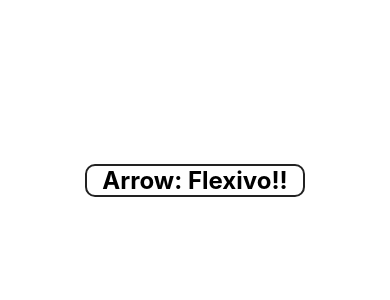
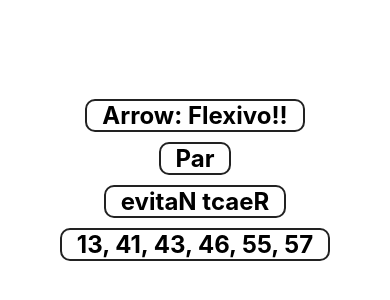
Before and after one commit to NiltonMorais/exercicios-curso-react-native, a React Native app: screen / in a window 390 px wide. Shown: the part 242-542 px from the top of the page. Built offline with nearby package versions, Linux system fonts and the light colour scheme.

Commit message:
component Multi

```diff
--- a/src/App.js
+++ b/src/App.js
@@ -1,12 +1,17 @@
 import React, {Component} from 'react';
-import {View, Text, StyleSheet} from 'react-native';
+import {View, StyleSheet} from 'react-native';
 import Simples from './components/Simple';
+import ParImpar from './components/ParImpar';
+import { Reverse, RandNumbers } from './components/Mult'
 
 export default class App extends Component {
     render() {
         return (
             <View style={styles.container}>
                 <Simples text='Flexivo!!' />
+                <ParImpar number={32}></ParImpar>
+                <Reverse text='React Native'></Reverse>
+                <RandNumbers numbers={6}/>
             </View>
         )
     }
--- /dev/null
+++ b/src/components/Mult.js
@@ -0,0 +1,25 @@
+import React from 'react';
+import { Text } from 'react-native';
+import Default from '../style/Default';
+
+export const Reverse = (props) => {
+    let rev = props.text.split('').reverse().join('');
+    return <Text style={Default.exercices}>{rev}</Text>
+};
+
+export const RandNumbers = props => {
+    const [min, max] = [1, 60];
+    const numbers = Array(props.numbers || 6).fill(0);
+
+    for(let i = 0; i < numbers.length; i++){
+        let newNumber = 0;
+        while(numbers.includes(newNumber)){
+            newNumber = Math.floor(Math.random() * (max - min + 1)) + min;
+        }
+        numbers[i] = newNumber;
+    }
+
+    numbers.sort((a, b) => a - b);
+
+    return <Text style={Default.exercices}>{numbers.join(', ')}</Text>
+};
--- /dev/null
+++ b/src/components/ParImpar.js
@@ -0,0 +1,13 @@
+import React from 'react';
+import { View, Text} from 'react-native';
+import Default from '../style/Default';
+
+function parOuImpar(num){
+    const n = num % 2 == 0 ? 'Par' : 'Impar';
+    return <Text style={Default.exercices}>{n}</Text>
+}
+
+export default props =>
+    <View>
+        {parOuImpar(props.number)}
+    </View>
```
